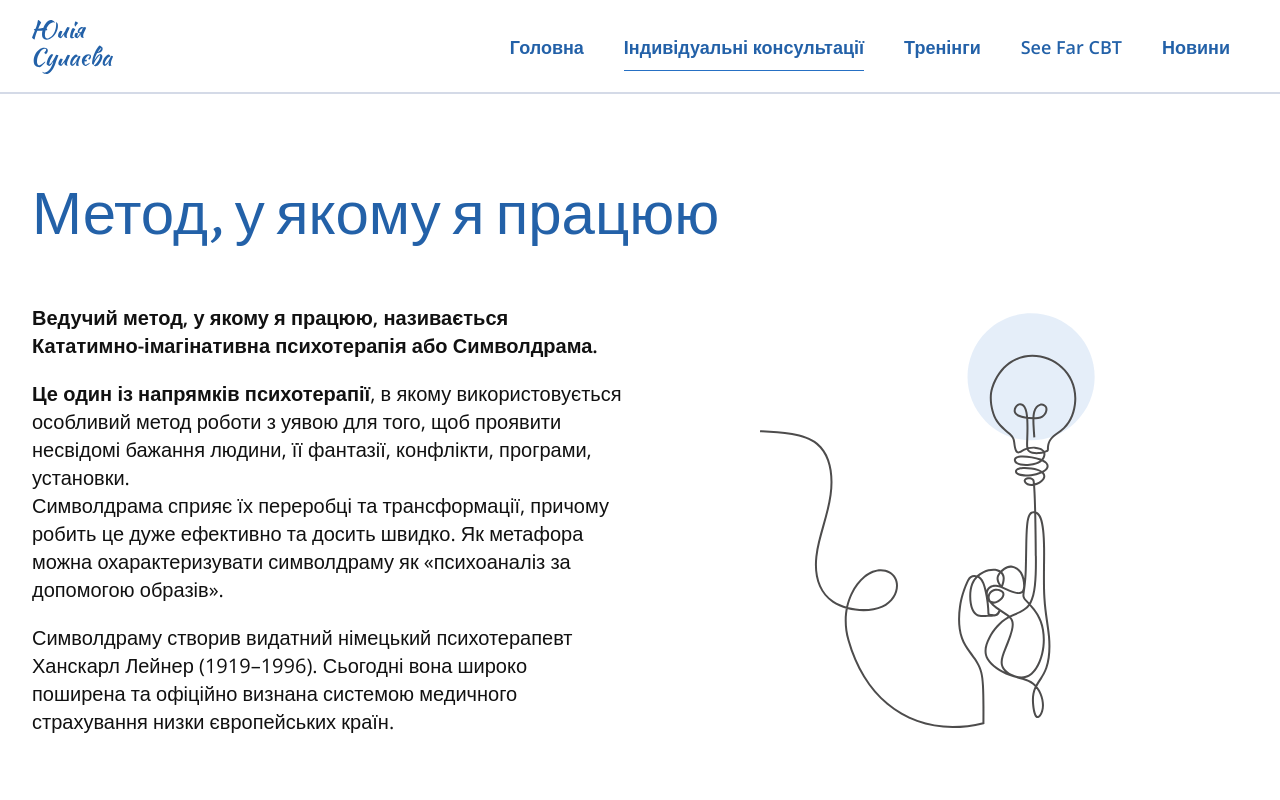
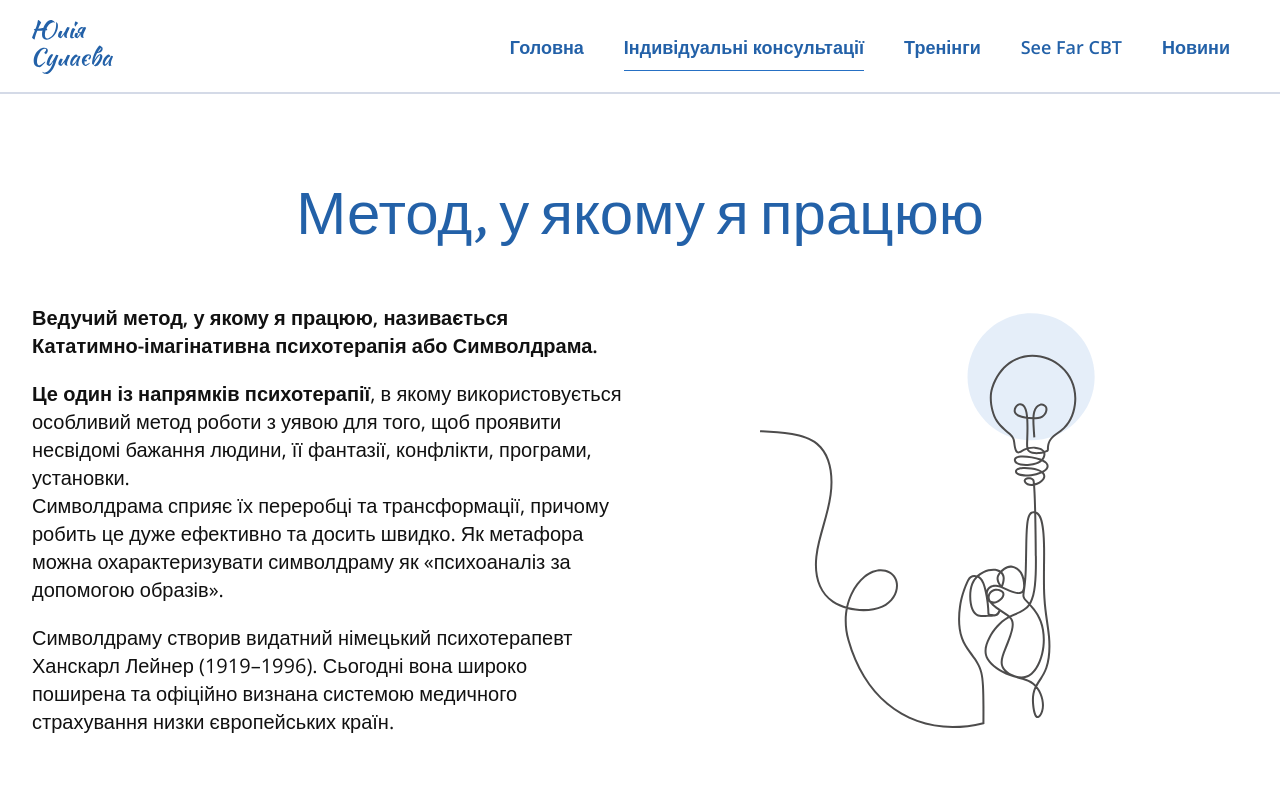
Before and after one commit to SoftRyzen-internship/psychologist, a Next.js app: page /consultations in a window 1280 px wide. Shown: the top 800 px of the page. Built offline with nearby package versions, Linux system fonts and the light colour scheme.

Commit message:
font for desktop

```diff
--- a/src/views/PersonalConsultationMethodView/PersonalConsultationMethodView.module.css
+++ b/src/views/PersonalConsultationMethodView/PersonalConsultationMethodView.module.css
@@ -98,6 +98,10 @@
     width: 506px;
     height: auto;
   }
+
+  .section > div > h2 {
+    text-align: center;
+  }
 }
 
 @media screen and (min-width: 320px) and (max-width: 479.98px) {
```
